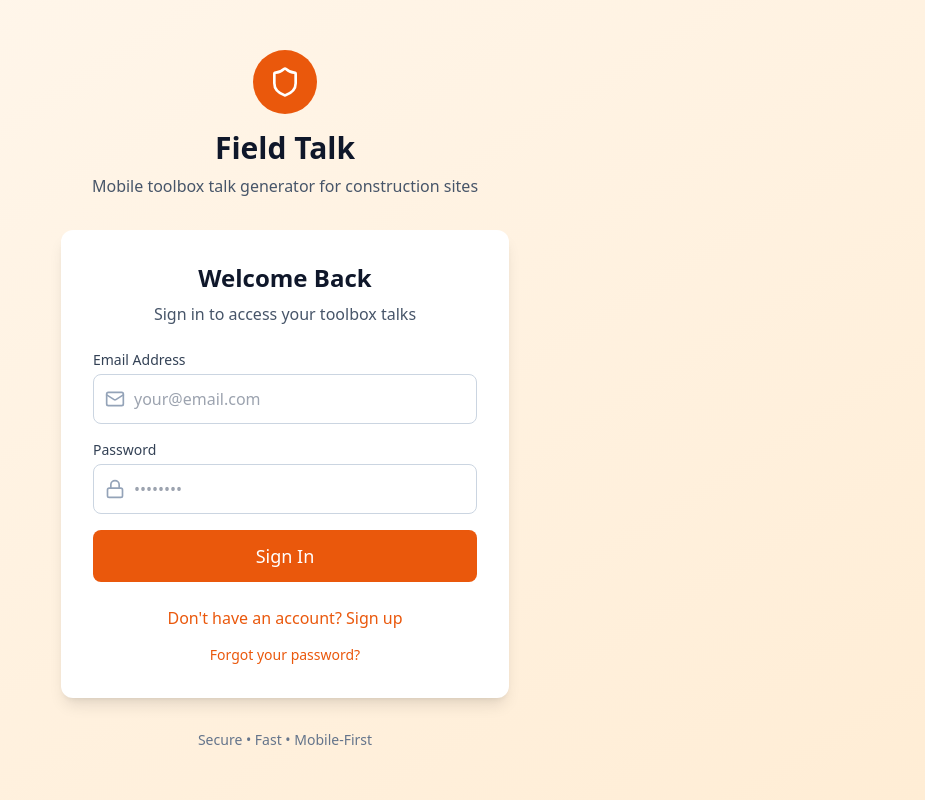
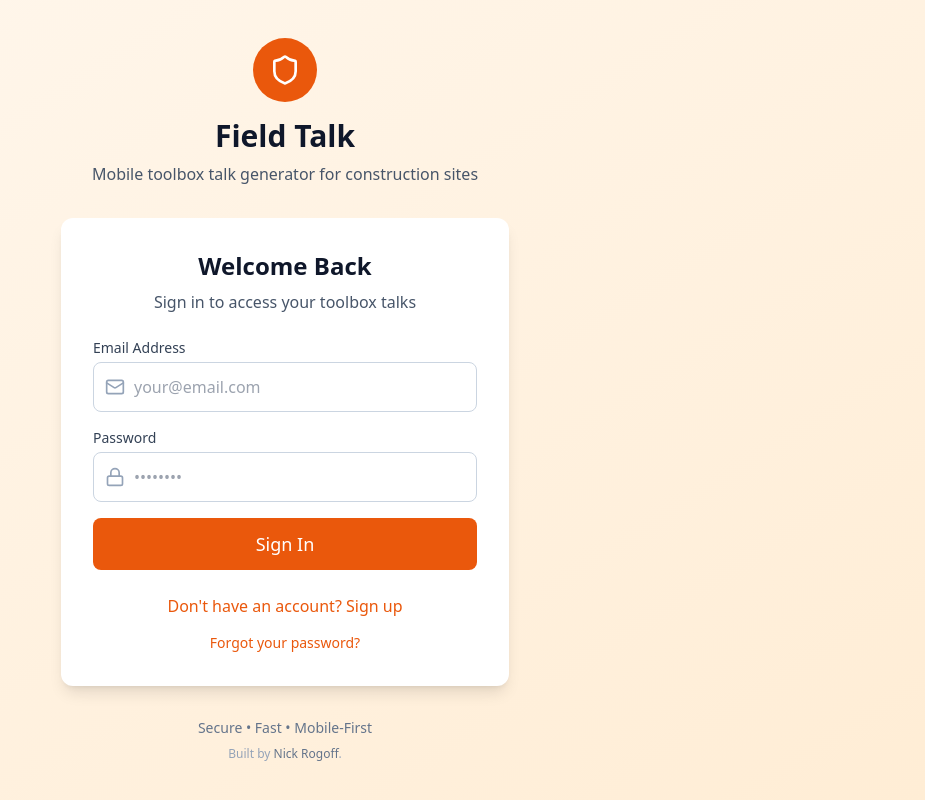
Before and after one commit to safetybyte-tech/Field-Talk, a React (Vite) app: page / in a window 1280 px wide. Shown: the whole page, without its empty margins (355-1280 px from the left). Built offline with nearby package versions, Linux system fonts and the light colour scheme; no server answers.

Commit message:
Add Nick Rogoff attribution to landing footer

```diff
--- a/src/components/LandingPage.tsx
+++ b/src/components/LandingPage.tsx
@@ -388,6 +388,16 @@ export const LandingPage: React.FC<LandingPageProps> = ({
         {/* Footer */}
         <div className="text-center mt-8 text-sm text-secondary-500">
           <p>Secure • Fast • Mobile-First</p>
+          <p className="mt-2 text-xs text-secondary-400">
+            Built by{' '}
+            <a
+              href="https://nickrogoff.com"
+              className="text-secondary-500 hover:text-secondary-600 underline-offset-2 hover:underline"
+            >
+              Nick Rogoff
+            </a>
+            .
+          </p>
         </div>
       </div>
     </div>
```
